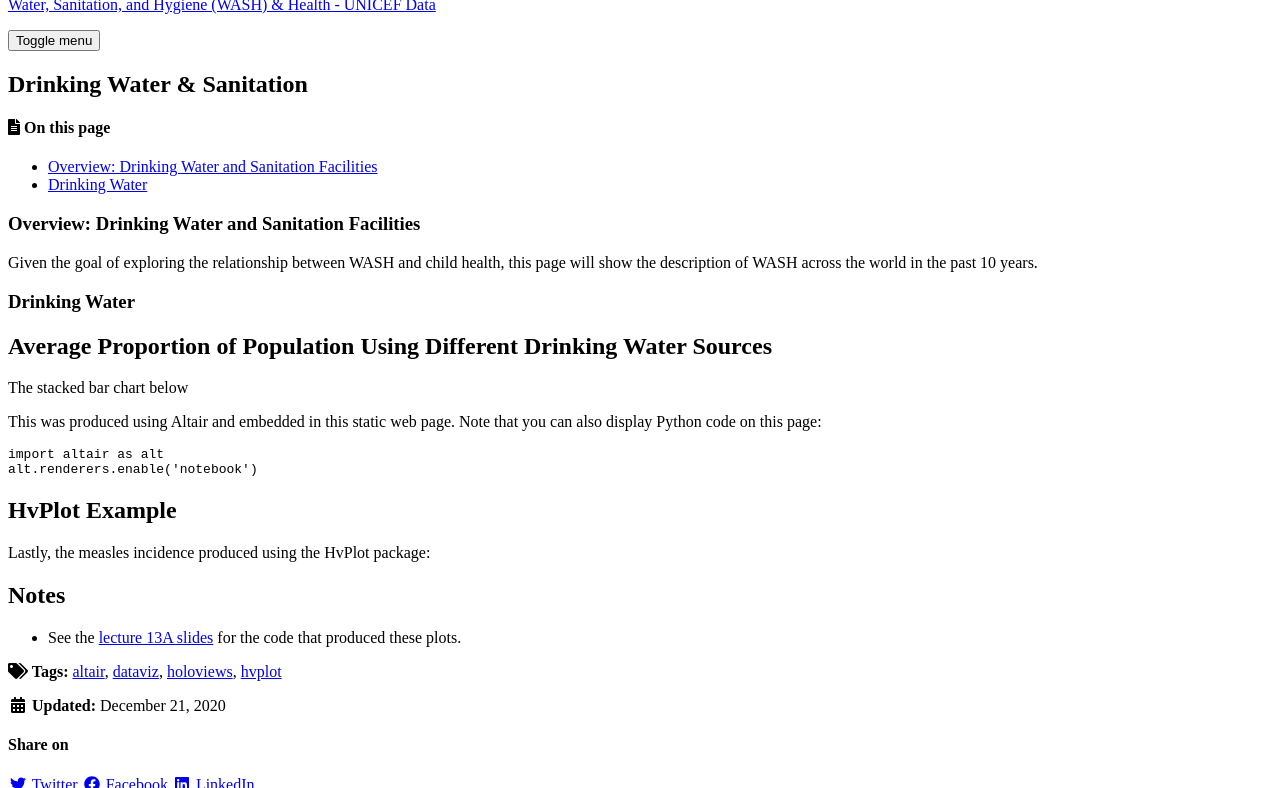
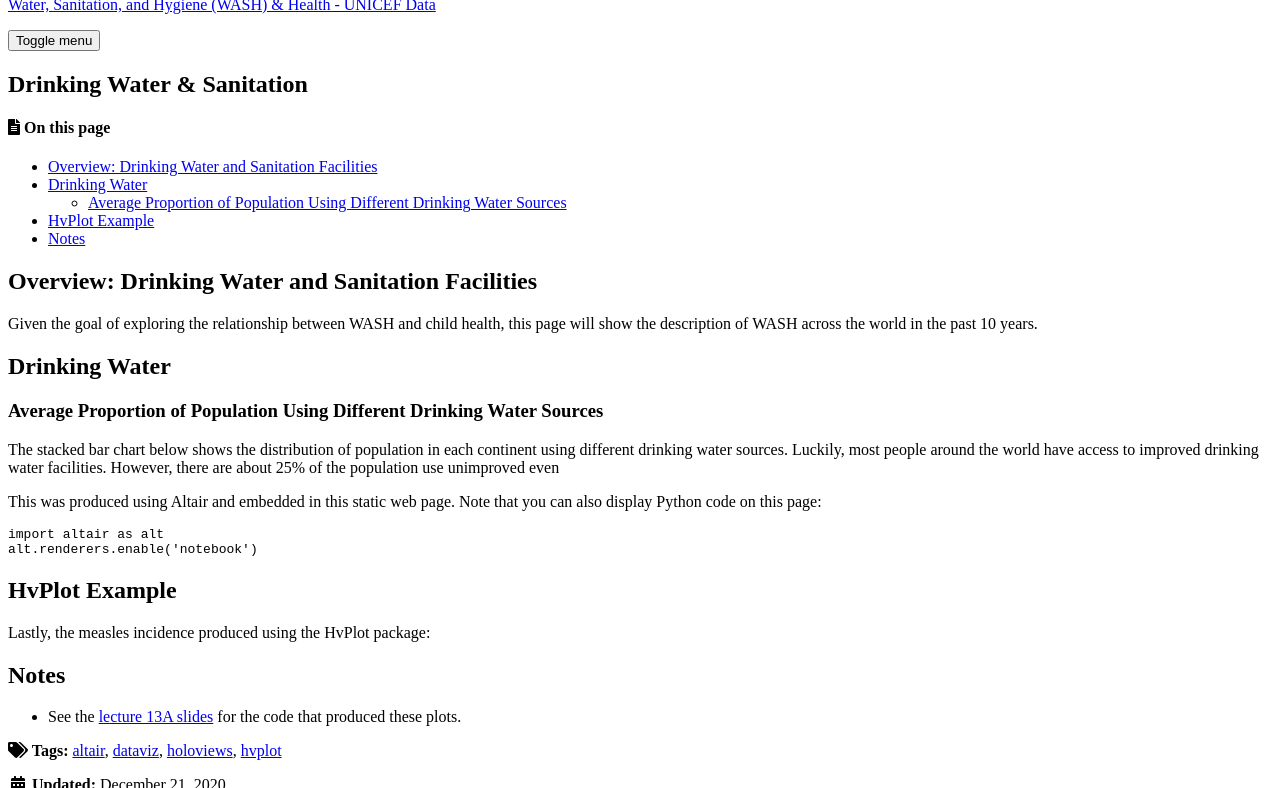
Before and after one commit to RoujiaChen/jiayi_roujia_FP, a Jekyll site: the page built from _posts/2020-12-21-d-water-sanitation.md, in a window 1280 px wide and 900 px high, cut to the strip 112-900 px from the top of the window. Built offline with Jekyll 4.4.1, drawn with Linux system fonts in a browser that asks for light colours; cached includes are drawn as plain includes; nearby versions of some CDN libraries.

Commit message:
Update 2020-12-21-d-water-sanitation.md

```diff
--- a/_posts/2020-12-21-d-water-sanitation.md
+++ b/_posts/2020-12-21-d-water-sanitation.md
@@ -5,26 +5,26 @@
 tags: [dataviz, altair, hvplot, holoviews]
 excerpt: "This is the description of drinking water sources and sanitation facilities."
 altair-loader:
-  altair-chart-1: "charts/chart_sani1.json"
-  altair-chart-2: "charts/chart_sani2.json"
-  altair-chart-3: "charts/chart_wat1.json"
-  altair-chart-4: "charts/chart_wat2.json"
+  altair-chart-1: "charts/chart_wat1.json"
+  altair-chart-2: "charts/chart_wat2.json"
+  altair-chart-3: "charts/chart_sani1.json"
+  altair-chart-4: "charts/chart_sani2.json"
 hv-loader:
-  hv-chart-1: ["charts/choropleth_sani5yr.html", "500"] # second argument is the height
-  hv-chart-2: ["charts/choropleth_wat5yrAF.html", "500"]
+  hv-chart-1: ["charts/choropleth_wat5yrAF.html", "400"]
+  hv-chart-2: ["charts/choropleth_sani5yr.html", "400"]
 toc: true
 toc_sticky: true
 ---
 
-### Overview: Drinking Water and Sanitation Facilities
+## Overview: Drinking Water and Sanitation Facilities
 
 Given the goal of exploring the relationship between WASH and child health, this page will show the description of WASH across the world in the past 10 years.
 
-### Drinking Water
+## Drinking Water
 
-## Average Proportion of Population Using Different Drinking Water Sources
+### Average Proportion of Population Using Different Drinking Water Sources
 
-The stacked bar chart below
+The stacked bar chart below shows the distribution of population in each continent using different drinking water sources. Luckily, most people around the world have access to improved drinking water facilities. However, there are about 25% of the population use unimproved even
 
 <div id="altair-chart-1"></div>
 
```
